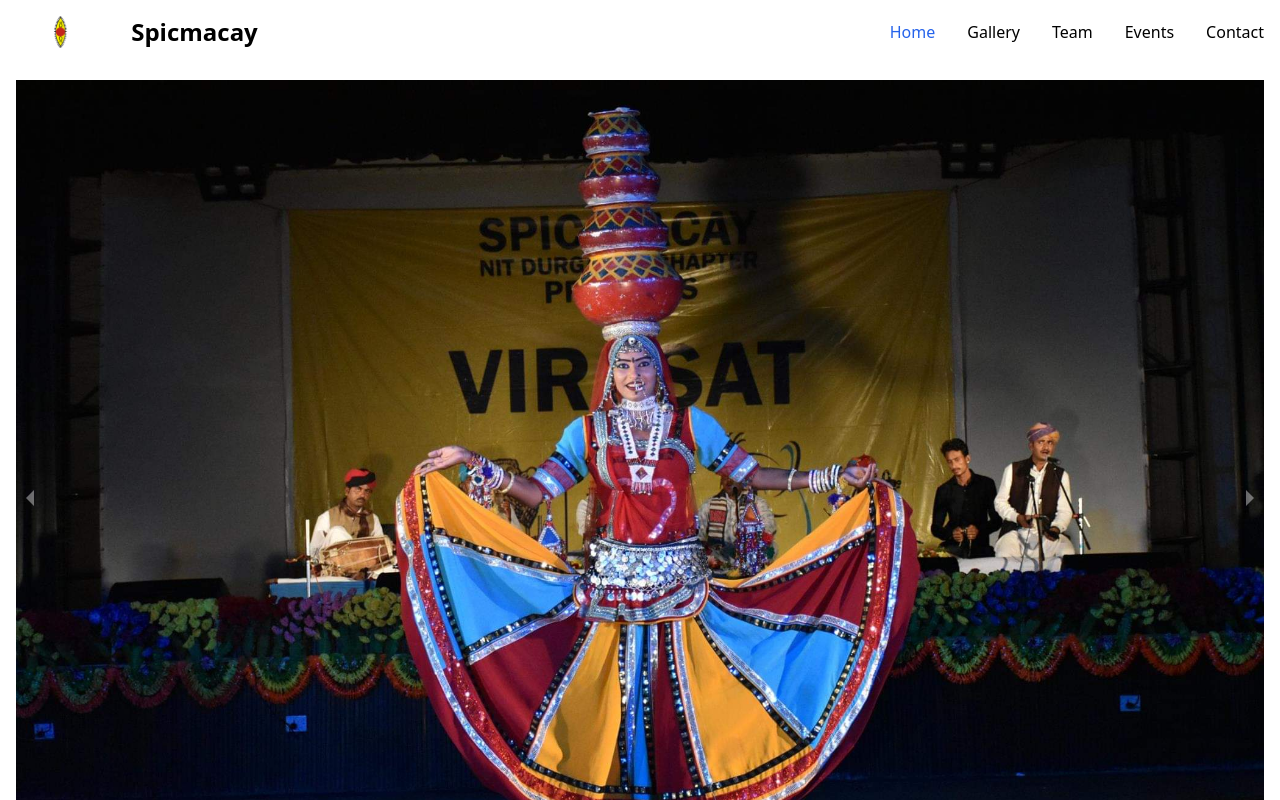
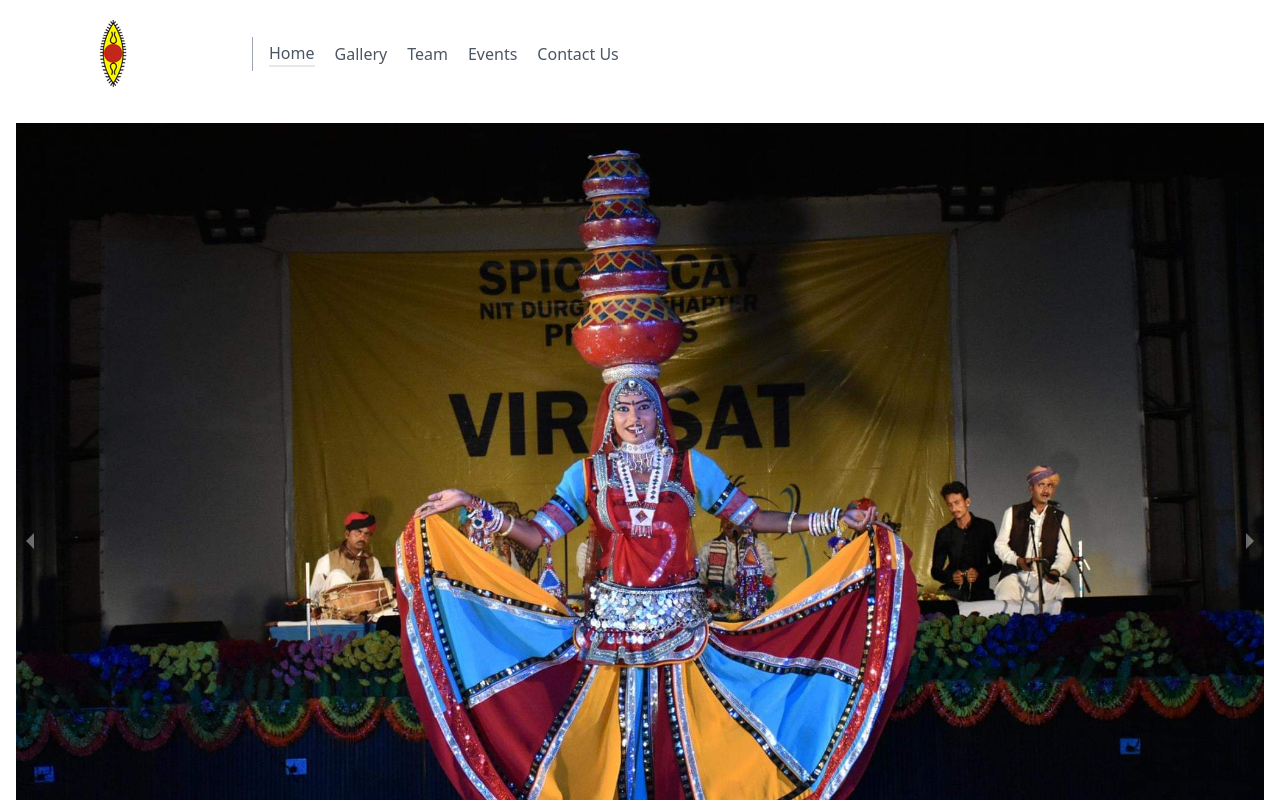
Before and after one commit to SANDIP-ROY-2005/spicmacay, a React (Create React App) app: page / in a window 1280 px wide. Shown: the top 800 px of the page. Built offline with nearby package versions, Linux system fonts and the light colour scheme.

Commit message:
Navbar fixed

```diff
--- a/src/components/Header.jsx
+++ b/src/components/Header.jsx
@@ -5,87 +5,20 @@
 const Header = () => {
   const location = useLocation()
   return (
-    <nav className="bg-white border-gray-200 dark:bg-gray-900">
-      <div className="flex flex-wrap items-center justify-between mx-auto p-4">
-        <Link to="/" className="flex items-center">
-          <img
-            src={logo}
-            className="h-8 mr-3"
-            alt="Spicmacay"
-          />
-          <span className="self-center text-2xl font-semibold whitespace-nowrap dark:text-white">
-            Spicmacay
-          </span>
+    <header className="text-gray-600 dark:bg-slate-800 dark:text-white body-font">
+      <div className="container mx-auto flex flex-wrap p-5 flex-col md:flex-row items-center">
+        <Link to={'/'} className="flex title-font font-medium items-center text-gray-900 mb-4 md:mb-0">
+          <img src={logo} alt="Spicmacay" />
         </Link>
-        <button
-          data-collapse-toggle="navbar-default"
-          type="button"
-          className="inline-flex items-center p-2 ml-3 text-sm text-gray-500 rounded-lg md:hidden hover:bg-gray-100 focus:outline-none focus:ring-2 focus:ring-gray-200 dark:text-gray-400 dark:hover:bg-gray-700 dark:focus:ring-gray-600"
-          aria-controls="navbar-default"
-          aria-expanded="false"
-        >
-          <span className="sr-only">Open main menu</span>
-          <svg
-            className="w-6 h-6"
-            aria-hidden="true"
-            fill="currentColor"
-            viewBox="0 0 20 20"
-            xmlns="http://www.w3.org/2000/svg"
-          >
-            <path
-              fill-rule="evenodd"
-              d="M3 5a1 1 0 011-1h12a1 1 0 110 2H4a1 1 0 01-1-1zM3 10a1 1 0 011-1h12a1 1 0 110 2H4a1 1 0 01-1-1zM3 15a1 1 0 011-1h12a1 1 0 110 2H4a1 1 0 01-1-1z"
-              clip-rule="evenodd"
-            ></path>
-          </svg>
-        </button>
-        <div className="hidden w-full md:block md:w-auto" id="navbar-default">
-          <ul className="font-medium flex flex-col p-4 md:p-0 mt-4 border border-gray-100 rounded-lg bg-gray-50 md:flex-row md:space-x-8 md:mt-0 md:border-0 md:bg-white dark:bg-gray-800 md:dark:bg-gray-900 dark:border-gray-700">
-            <li>
-              <Link
-                to="/"
-                className={`block py-2 pl-3 pr-4 ${location.pathname==='/' ? "text-blue-600":"dark:text-white text-black"} rounded hover:text-blue-600 md:bg-transparent md:p-0 `}
-                aria-current="page"
-              >
-                Home
-              </Link>
-            </li>
-            <li>
-              <Link
-                to="/gallery"
-                className={`block py-2 pl-3 pr-4 ${location.pathname==='/gallery' ? "text-blue-600":"dark:text-white text-black"} rounded hover:text-blue-600 md:bg-transparent md:p-0 `}
-              >
-                Gallery
-              </Link>
-            </li>
-            <li>
-              <Link
-                to="/team"
-                className={`block py-2 pl-3 pr-4 ${location.pathname==='/team' ? "text-blue-600":"dark:text-white text-black"} rounded hover:text-blue-600 md:bg-transparent md:p-0 `}
-              >
-                Team
-              </Link>
-            </li>
-            <li>
-              <Link
-                to="/events"
-                className={`block py-2 pl-3 pr-4 ${location.pathname==='/events' ? "text-blue-600":"dark:text-white text-black"} rounded hover:text-blue-600 md:bg-transparent md:p-0 `}
-              >
-                Events
-              </Link>
-            </li>
-            <li>
-              <Link
-                to="/contact"
-                className={`block py-2 pl-3 pr-4 ${location.pathname==='/contact' ? "text-blue-600":"dark:text-white text-black"} rounded hover:text-blue-600 md:bg-transparent md:p-0 `}
-              >
-                Contact
-              </Link>
-            </li>
-          </ul>
-        </div>
+        <nav className="md:mr-auto md:ml-4 md:py-1 md:pl-4 md:border-l md:border-gray-400	flex flex-wrap items-center text-base justify-center">
+          <Link to={'/'} className={`mr-5 ${location.pathname==='/'?"border-b-2":""} dark:hover:text-blue-500 hover:text-gray-900`}>Home</Link>
+          <Link to={'/gallery'} className={`mr-5 ${location.pathname==='/gallery'?"border-b-2":""} dark:hover:text-blue-500 hover:text-gray-900`}>Gallery</Link>
+          <Link to={'/team'} className={`mr-5 ${location.pathname==='/team'?"border-b-2":""} dark:hover:text-blue-500 hover:text-gray-900`}>Team</Link>
+          <Link to={'/events'} className={`mr-5 ${location.pathname==='/events'?"border-b-2":""} dark:hover:text-blue-500 hover:text-gray-900`}>Events</Link>
+          <Link to={'/contact'} className={`mr-5 ${location.pathname==='/contact'?"border-b-2":""} dark:hover:text-blue-500 hover:text-gray-900`}>Contact Us</Link>
+        </nav>
       </div>
-    </nav>
+    </header>
   );
 }
 
```
